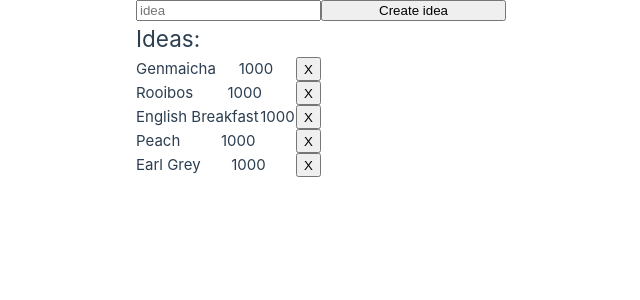
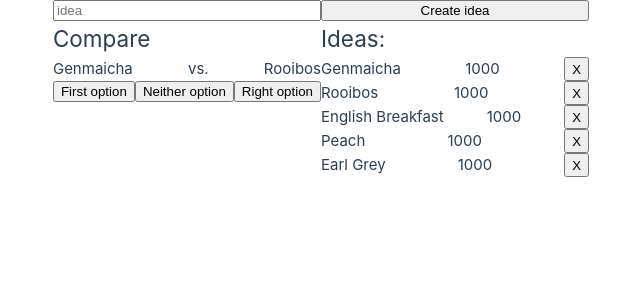
Before and after one commit to ptrgags/eloquent, a Vue app: page / in a window 1280 px wide. Shown: the top 300 px of the page, without its empty margins (319-959 px from the left). Built offline with nearby package versions, Linux system fonts and the light colour scheme.

Commit message:
Get the ideas list functional

```diff
--- a/src/App.vue
+++ b/src/App.vue
@@ -1,6 +1,6 @@
 <script setup lang="ts">
-import { ref, type Ref } from 'vue'
-import { type Idea, create_idea } from './ideas/Idea'
+import { type ComputedRef, type Ref, ref, computed } from 'vue'
+import { type Idea, Preference, create_idea, update_ratings } from './ideas/Idea'
 
 const new_idea_name = ref("")
 
@@ -13,15 +13,70 @@ const ideas_list: Ref<Idea[]> = ref([
     create_idea("Earl Grey"),
 ])
 
+function rand_index(array: any[]): number {
+    return Math.floor(array.length * Math.random())
+}
+
+function choose_indices(): [number, number]  {
+    if (ideas_list.value.length < 2) {
+        return [0, 0]
+    }
+
+    const first: number = rand_index(ideas_list.value)
+
+    let second: number = first;
+    while (second === first) {
+        second = rand_index(ideas_list.value)
+    }
+
+    return [first, second]
+}
+
+const comparison_indices = ref(choose_indices());
+
+const can_compare: ComputedRef<boolean> = computed(() => {
+    return ideas_list.value.length >= 2;
+})
+
+const first_option: ComputedRef<Idea | undefined> = computed(() => {
+    if (!can_compare.value) {
+        return undefined
+    }
+
+    const [first_index, ] = comparison_indices.value;
+    return ideas_list.value[first_index]
+})
+
+const second_option: ComputedRef<Idea | undefined> = computed(() => {
+    if (ideas_list.value.length < 2) {
+        return undefined
+    }
+
+    const [, second_index] = comparison_indices.value;
+    return ideas_list.value[second_index]
+})
+
+const ideas_by_elo: ComputedRef<Idea[]> = computed(() => {
+    return [...ideas_list.value].sort((a, b) => b.elo - a.elo)
+})
+
 function add_idea() {
     const idea: Idea = create_idea(new_idea_name.value)
     ideas_list.value.push(idea)
     new_idea_name.value = ""
+
+    comparison_indices.value = choose_indices()
 }
 
 function remove_idea(idea: Idea) {
     ideas_list.value = ideas_list.value.filter((x: Idea) => x !== idea);
 }
+
+function select_preference(preference: Preference) {
+    update_ratings(first_option.value!, second_option.value!, preference);
+    comparison_indices.value = choose_indices()
+}
+
 </script>
 
 <template>
@@ -29,8 +84,28 @@ function remove_idea(idea: Idea) {
     <button type="button" @click="add_idea">Create idea</button>
 
     <div>
+        <h2>Compare</h2>
+        <div class="horizontal">
+            <p>{{ first_option?.name }}</p>
+            <p>vs.</p>
+            <p>{{ second_option?.name }}</p>
+        </div>
+        <div class="horizontal">
+            <button type="button" :enabled="can_compare" @click="select_preference(Preference.First)">First option</button>
+            <button type="button" :enabled="can_compare" @click="select_preference(Preference.NoPreference)">Neither option</button>
+            <button type="button" :enabled="can_compare" @click="select_preference(Preference.Second)">Right option</button>
+        </div>
+    </div>
+
+    <div>
         <h2>Ideas:</h2>
-        <div class="horizontal" v-for="idea in ideas_list" :key="idea.id">
+        <div :class="{
+                horizontal: true,
+                // TODO: base it on the length of the list
+                accurate: idea.comparisons > 3
+            }"
+            v-for="idea in ideas_by_elo"
+            :key="idea.id">
             <div>{{ idea.name }}</div>
             <div>{{ idea.elo }}</div>
             <button type="button" @click="remove_idea(idea)">X</button>
@@ -44,4 +119,8 @@ function remove_idea(idea: Idea) {
     flex-direction: row;
     justify-content: space-between;
 }
+
+.accurate {
+    background-color: #1ab7c3;
+}
 </style>
--- a/src/ideas/Idea.ts
+++ b/src/ideas/Idea.ts
@@ -70,6 +70,11 @@ export function update_ratings(first: Idea, second: Idea, preference: Preference
     first.elo += K_FACTOR * (score_first - expectation_first);
     second.elo += K_FACTOR * (score_second - expectation_second);
 
+    // The value is nicer when it's an integer
+    first.elo = Math.round(first.elo)
+    second.elo = Math.round(second.elo)
+
+
     // Also update the comparison count
     first.comparisons++;
     second.comparisons++;
```
